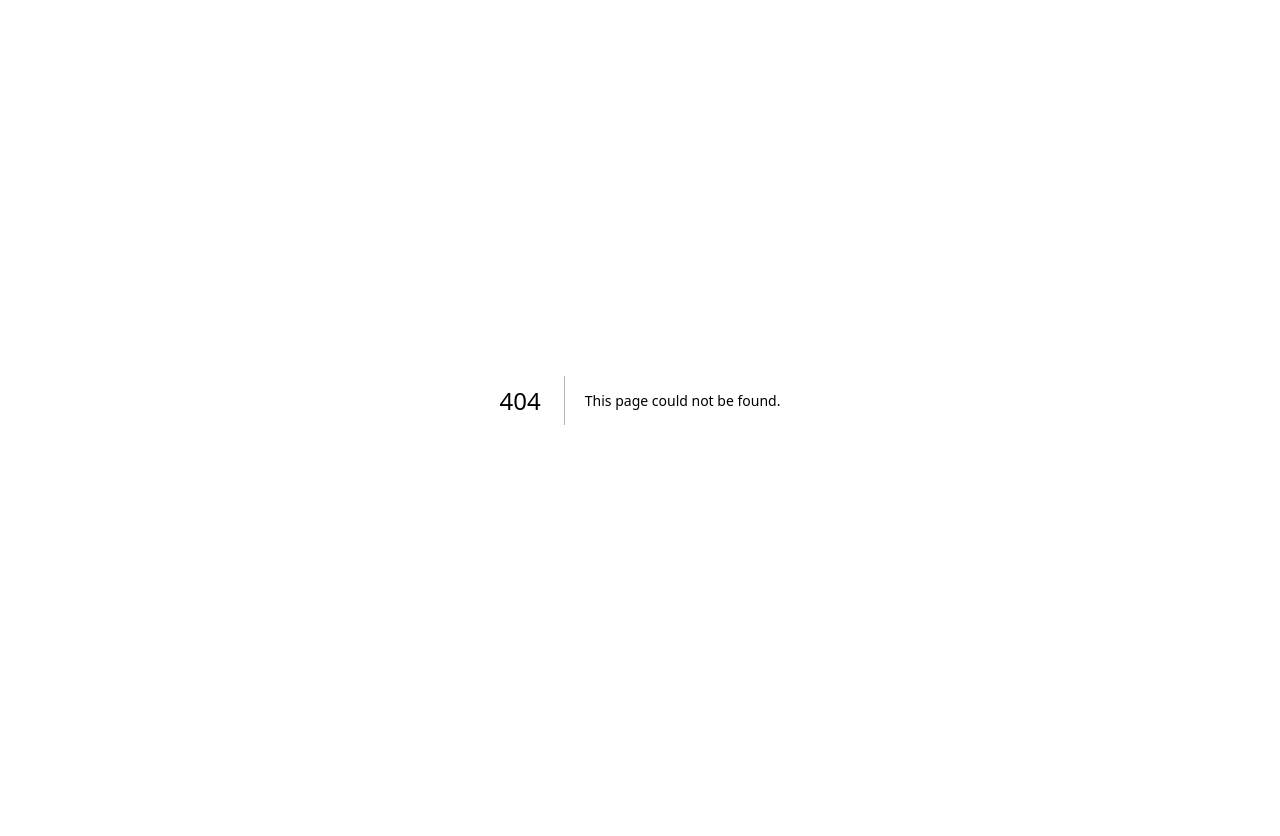
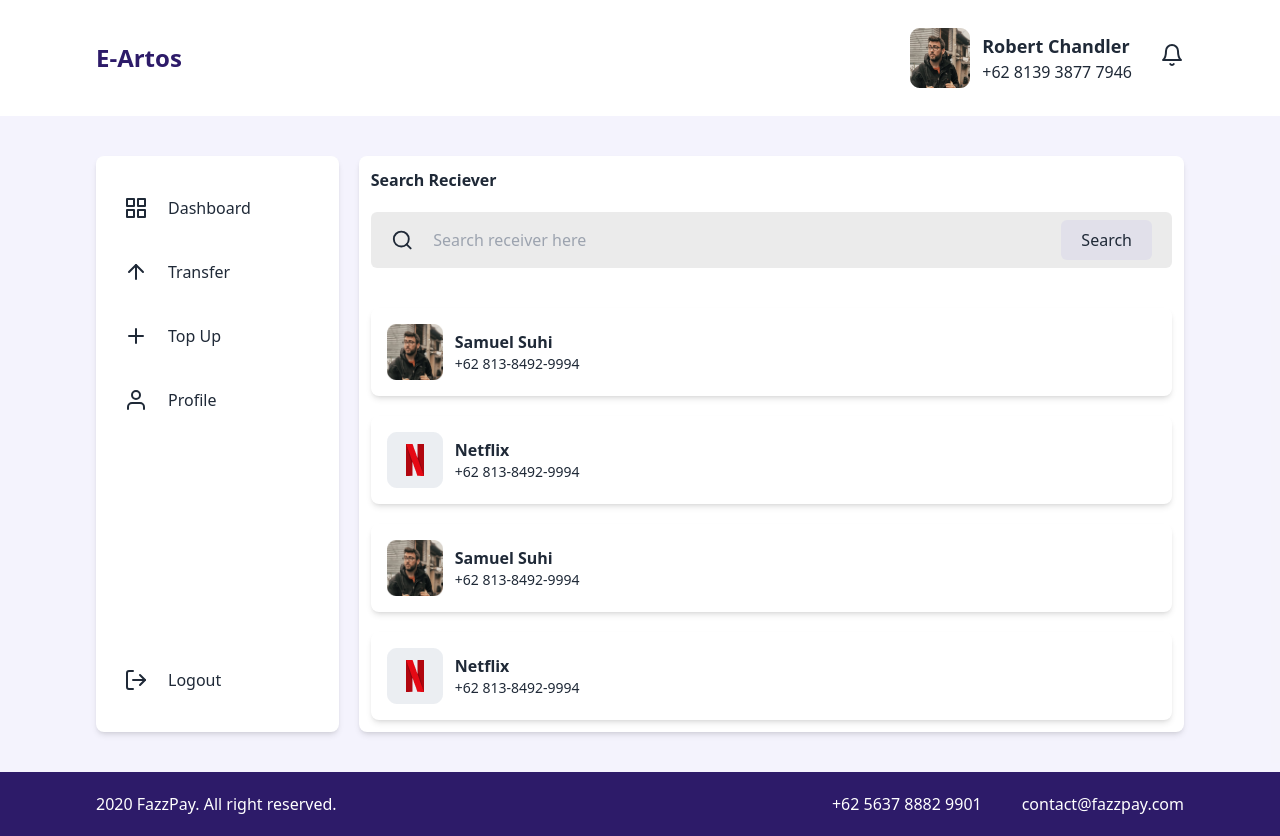
Before and after one commit to rioprayoga23/e-artos, a Next.js app: page /reciever in a window 1280 px wide. Before the commit this address had no page. Before the commit the page ends 800 px from the top, so only its background shows below. Built offline with nearby package versions, Linux system fonts and the light colour scheme.

Commit message:
add page for transfer

```diff
--- /dev/null
+++ b/pages/amount.js
@@ -0,0 +1,59 @@
+import React from "react";
+import { Edit2 } from "react-feather";
+import MainLayout from "../components/layouts/MainLayout";
+
+const amount = () => {
+  return (
+    <MainLayout>
+      <div className="bg-white p-3 rounded-lg shadow-md w-full">
+        <div className="mb-10">
+          <h3 className="font-semibold mb-5">Transfer Money</h3>
+        </div>
+        <div className="flex flex-col gap-5">
+          <div className="flex justify-between items-center shadow-md p-4 rounded-lg cursor-pointer">
+            <div className="flex gap-3 items-center">
+              <img
+                src="img/profile3.png"
+                alt=""
+                className="h-[56px] w-[56px]"
+              />
+              <div>
+                <h3 className="font-semibold">Samuel Suhi</h3>
+                <p className="text-sm">+62 813-8492-9994</p>
+              </div>
+            </div>
+          </div>
+        </div>
+        <div className="w-[40%] py-10">
+          <p className="text-[#7A7886]">
+            Type the amount you want to transfer and then press continue to the
+            next steps.
+          </p>
+        </div>
+        <div className="flex flex-col items-center justify-center">
+          <div>
+            <input
+              type="text"
+              className="text-primary py-7 placeholder:text-4xl outline-none placeholder:text-center"
+              placeholder="0.00"
+            />
+          </div>
+          <h3 className="font-semibold">Rp120.000 Available</h3>
+          <div className="relative py-14">
+            <Edit2 className="absolute" style={{ color: "#A9A9A999" }} />
+            <input
+              type="email"
+              className="w-full border-b-2 focus:outline-none px-12 pb-2 invalid:border-primary"
+              placeholder="Add some notes"
+            />
+          </div>
+        </div>
+        <div className="flex justify-end">
+          <div className="btn bg-primary hover:bg-primary px-6">Continue</div>
+        </div>
+      </div>
+    </MainLayout>
+  );
+};
+
+export default amount;
--- /dev/null
+++ b/pages/reciever.js
@@ -0,0 +1,87 @@
+import React from "react";
+import { Search } from "react-feather";
+import MainLayout from "../components/layouts/MainLayout";
+
+const reciever = () => {
+  return (
+    <MainLayout>
+      <div className="bg-white p-3 rounded-lg shadow-md w-full">
+        <div className="mb-10">
+          <h3 className="font-semibold mb-5">Search Reciever</h3>
+          <div className="py-2 px-5 bg-[#3A3D421A] rounded-md flex items-center">
+            <div className="flex flex-1 gap-5">
+              <Search />
+              <input
+                type="text"
+                className="outline-none w-full bg-transparent"
+                placeholder="Search receiver here"
+              />
+            </div>
+            <div className="bg-third py-2 px-5 rounded-md cursor-pointer md:hidden">
+              Search
+            </div>
+          </div>
+          <div className="bg-third py-2 px-5 rounded-md cursor-pointer md:block hidden mt-3 text-center">
+            Search
+          </div>
+        </div>
+        <div className="flex flex-col gap-5">
+          <div className="flex justify-between items-center shadow-md p-4 rounded-lg cursor-pointer">
+            <div className="flex gap-3 items-center">
+              <img
+                src="img/profile3.png"
+                alt=""
+                className="h-[56px] w-[56px]"
+              />
+              <div>
+                <h3 className="font-semibold">Samuel Suhi</h3>
+                <p className="text-sm">+62 813-8492-9994</p>
+              </div>
+            </div>
+          </div>
+          <div className="flex justify-between items-center shadow-md p-4 rounded-lg cursor-pointer">
+            <div className="flex gap-3 items-center">
+              <img
+                src="img/logo-netflix.png"
+                alt=""
+                className="h-[56px] w-[56px]"
+              />
+              <div>
+                <h3 className="font-semibold">Netflix</h3>
+                <p className="text-sm">+62 813-8492-9994</p>
+              </div>
+            </div>
+          </div>
+          <div className="flex justify-between items-center shadow-md p-4 rounded-lg cursor-pointer">
+            <div className="flex gap-3 items-center">
+              <img
+                src="img/profile3.png"
+                alt=""
+                className="h-[56px] w-[56px]"
+              />
+              <div>
+                <h3 className="font-semibold">Samuel Suhi</h3>
+                <p className="text-sm">+62 813-8492-9994</p>
+              </div>
+            </div>
+          </div>
+          <div className="flex justify-between items-center shadow-md p-4 rounded-lg cursor-pointer">
+            <div className="flex gap-3 items-center">
+              <img
+                src="img/logo-netflix.png"
+                alt=""
+                className="h-[56px] w-[56px]"
+              />
+              <div>
+                <h3 className="font-semibold">Netflix</h3>
+                <p className="text-sm">+62 813-8492-9994</p>
+              </div>
+            </div>
+          </div>
+        </div>
+      </div>
+    </MainLayout>
+  );
+};
+
+export default reciever;
```
